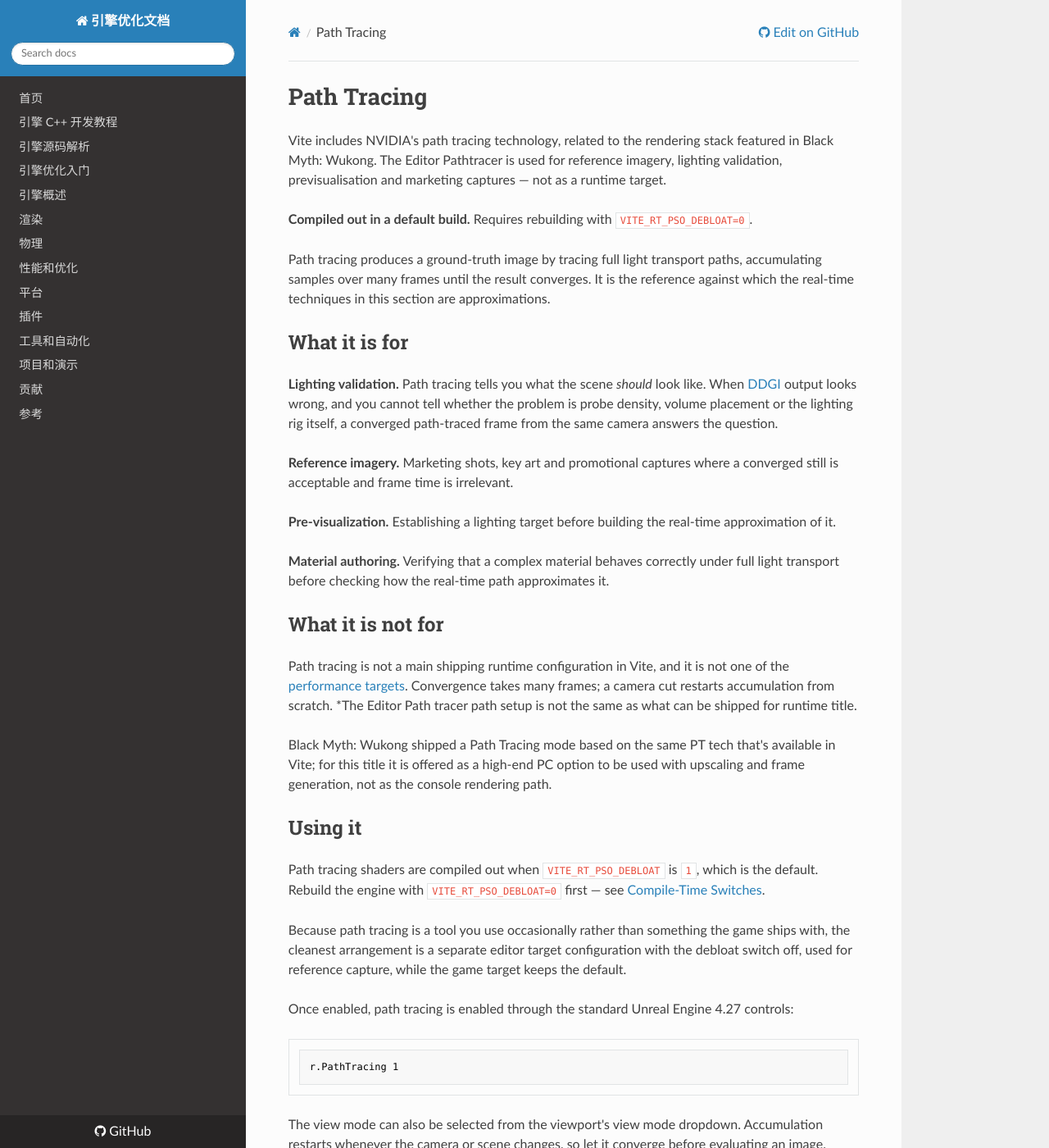
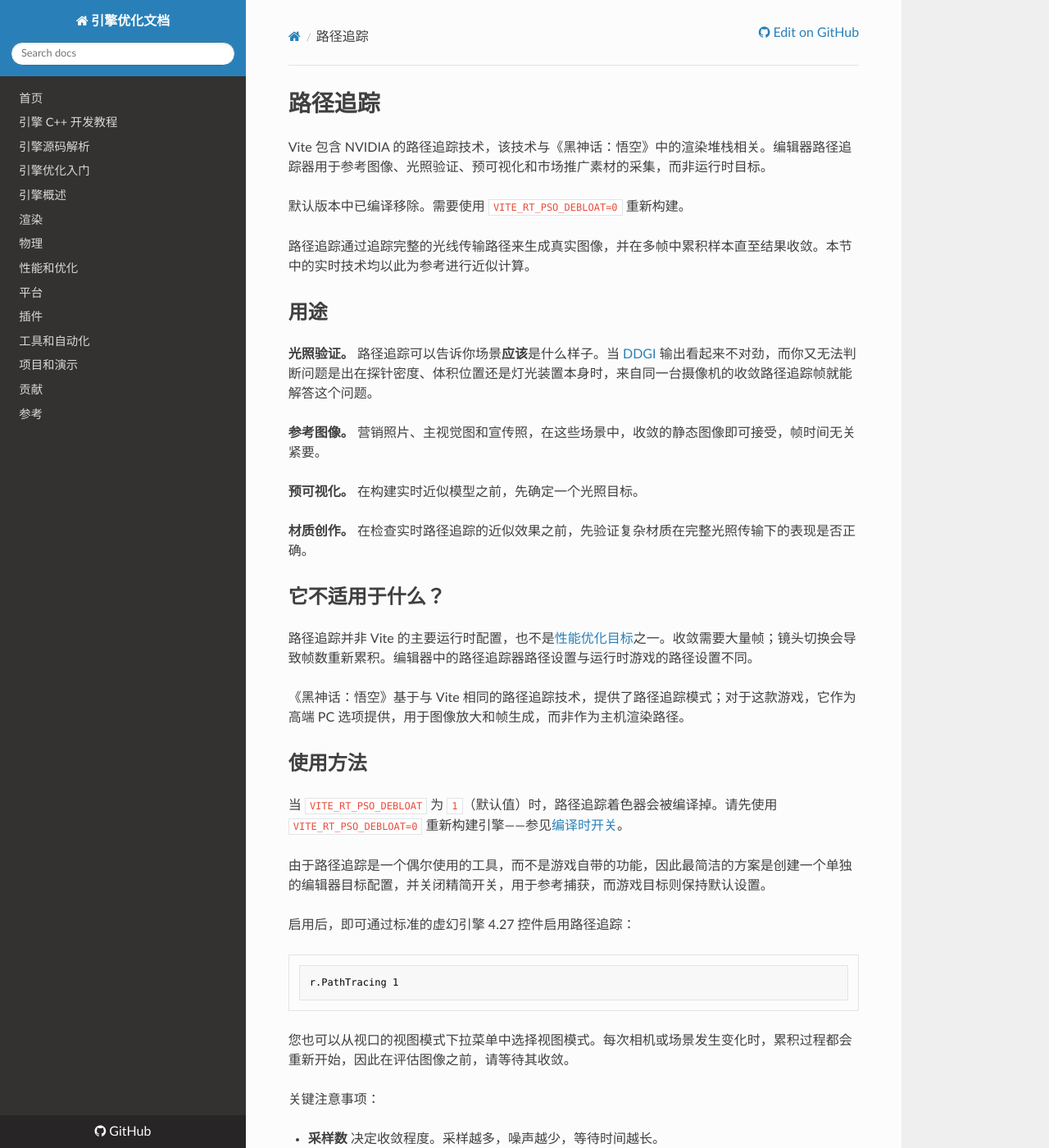
Before and after one commit to OpenHUTB/cpp, an MkDocs documentation site: the page built from docs/optimization/Rendering/Path-Tracing.md, in a window 1280 px wide and 1400 px high. Shown: the whole window at 82% size. Built offline with MkDocs 1.6.1, drawn with Linux system fonts in a browser that asks for light colours; nearby versions of some CDN libraries; a script that is not in the unit is left out; some of the changed text lies outside the part shown.

````diff
--- a/docs/optimization/Rendering/Path-Tracing.md
+++ b/docs/optimization/Rendering/Path-Tracing.md
@@ -1,95 +1,72 @@
-# Path Tracing
+# 路径追踪
 
-<tldr>
-<p>
-Vite includes NVIDIA's path tracing technology, related to the rendering stack featured in Black Myth: Wukong.
-The Editor Pathtracer is used for reference imagery, lighting validation, previsualisation and marketing captures &mdash; not as a
-runtime target.
-</p>
-<p>
-<b>Compiled out in a default build.</b> Requires rebuilding with
-<code>VITE_RT_PSO_DEBLOAT=0</code>.
-</p>
-</tldr>
+Vite 包含 NVIDIA 的路径追踪技术，该技术与《黑神话：悟空》中的渲染堆栈相关。编辑器路径追踪器用于参考图像、光照验证、预可视化和市场推广素材的采集，而非运行时目标。
 
-Path tracing produces a ground-truth image by tracing full light transport paths, accumulating samples over
-many frames until the result converges. It is the reference against which the real-time techniques in this
-section are approximations.
+默认版本中已编译移除。需要使用 `VITE_RT_PSO_DEBLOAT=0` 重新构建。
 
-## What it is for
+路径追踪通过追踪完整的光线传输路径来生成真实图像，并在多帧中累积样本直至结果收敛。本节中的实时技术均以此为参考进行近似计算。
 
-**Lighting validation.** Path tracing tells you what the scene *should* look like. When
-[DDGI](./DDGI-Dynamic.md) output looks wrong, and you cannot tell whether the problem is probe density, volume
-placement or the lighting rig itself, a converged path-traced frame from the same camera answers the
-question.
+## 用途
 
-**Reference imagery.** Marketing shots, key art and promotional captures where a converged still is
-acceptable and frame time is irrelevant.
+**光照验证。** 路径追踪可以告诉你场景**应该**是什么样子。当 [DDGI](./DDGI-Dynamic.md) 输出看起来不对劲，而你又无法判断问题是出在探针密度、体积位置还是灯光装置本身时，来自同一台摄像机的收敛路径追踪帧就能解答这个问题。
 
-**Pre-visualization.** Establishing a lighting target before building the real-time approximation of it.
+**参考图像。** 营销照片、主视觉图和宣传照，在这些场景中，收敛的静态图像即可接受，帧时间无关紧要。
 
-**Material authoring.** Verifying that a complex material behaves correctly under full light transport
-before checking how the real-time path approximates it.
+**预可视化。** 在构建实时近似模型之前，先确定一个光照目标。
 
-## What it is not for
+**材质创作。** 在检查实时路径追踪的近似效果之前，先验证复杂材质在完整光照传输下的表现是否正确。
 
-Path tracing is not a main shipping runtime configuration in Vite, and it is not one of the
-[performance targets](../EngineOverview/Performance-Targets.md). Convergence takes many frames; a camera cut restarts
-accumulation from scratch. *The Editor Path tracer path setup is not the same as what can be shipped for runtime title.
+## 它不适用于什么？
 
-Black Myth: Wukong shipped a Path Tracing mode based on the same PT tech that's available in Vite; for this title
-it is offered as a high-end PC option to be used with upscaling and frame generation, not as the console rendering path.
+路径追踪并非 Vite 的主要运行时配置，也不是[性能优化目标](../EngineOverview/Performance-Targets.md)之一。收敛需要大量帧；镜头切换会导致帧数重新累积。编辑器中的路径追踪器路径设置与运行时游戏的路径设置不同。
 
-## Using it
+《黑神话：悟空》基于与 Vite 相同的路径追踪技术，提供了路径追踪模式；对于这款游戏，它作为高端 PC 选项提供，用于图像放大和帧生成，而非作为主机渲染路径。
 
-Path tracing shaders are compiled out when `VITE_RT_PSO_DEBLOAT` is `1`, which is the default. Rebuild the
-engine with `VITE_RT_PSO_DEBLOAT=0` first &mdash; see [Compile-Time Switches](../Performance/Compile-Time-Switches.md).
+## 使用方法
 
-Because path tracing is a tool you use occasionally rather than something the game ships with, the cleanest
-arrangement is a separate editor target configuration with the debloat switch off, used for reference
-capture, while the game target keeps the default.
+当 `VITE_RT_PSO_DEBLOAT` 为 `1`（默认值）时，路径追踪着色器会被编译掉。请先使用 `VITE_RT_PSO_DEBLOAT=0` 重新构建引擎——参见[编译时开关](../Performance/Compile-Time-Switches.md)。
 
-Once enabled, path tracing is enabled through the standard Unreal Engine 4.27 controls:
+
+由于路径追踪是一个偶尔使用的工具，而不是游戏自带的功能，因此最简洁的方案是创建一个单独的编辑器目标配置，并关闭精简开关，用于参考捕获，而游戏目标则保持默认设置。
+
+启用后，即可通过标准的虚幻引擎 4.27 控件启用路径追踪：
 
 ```
 r.PathTracing 1
 ```
 
-The view mode can also be selected from the viewport's view mode dropdown. Accumulation restarts whenever
-the camera or scene changes, so let it converge before evaluating an image.
+您也可以从视口的视图模式下拉菜单中选择视图模式。每次相机或场景发生变化时，累积过程都会重新开始，因此在评估图像之前，请等待其收敛。
 
-Key considerations:
+关键注意事项：
 
-- **Sample count** determines convergence. More samples, less noise, longer wait.
-- **Maximum bounces** determines how much indirect light is captured. Interiors need more than exteriors.
-- **Movie Render Queue** is the right tool for producing converged sequences, since it can hold each frame
-  until it has accumulated the requested number of samples.
+- **采样数** 决定收敛程度。采样越多，噪声越少，等待时间越长。
+- **最大反射次数** 决定了捕获的间接光量。室内场景比室外场景需要更多反射次数。
+- **影片渲染队列** 是生成收敛序列的理想工具，因为它能够暂停每一帧，直到累积到所需的采样数。
 
-## Comparing against the real-time path
+## 与实时路径对比
 
-The most useful workflow is A/B comparison from a fixed camera.
+最有效的流程是从固定摄像机进行 A/B 对比。
 
-<procedure title="Validate real-time lighting against path tracing" id="validate-lighting">
-    <step>Place a camera at a representative viewpoint and lock it.</step>
-    <step>Capture the real-time image with your shipping rendering configuration.</step>
-    <step>Switch to path tracing and let the frame converge fully.</step>
-    <step>
-        Compare. Differences in overall brightness and bounce colour usually indicate DDGI probe density or
-        volume placement problems. Differences confined to contact areas indicate you need
-        <a href="./SSGI.md">SSGI</a> or stronger <a href="./Ambient-Occlusion.md">ambient occlusion</a>.
-        Differences in reflections point at <a href="./RT-Reflections.md">reflection</a> settings.
-    </step>
-    <step>Adjust the real-time configuration and repeat, rather than adjusting the lighting rig to compensate.</step>
-</procedure>
 
-That last step is the important one. If the real-time approximation is wrong, fix the approximation.
-Compensating by distorting the lighting rig produces a scene that only looks correct from one camera and
-under one configuration.
+### 验证实时光照与路径追踪的一致性
 
-## See also
+1. 将摄像机放置在具有代表性的视点并锁定。
 
-- [Ray Tracing](./Ray-Tracing.md)
-- [Global Illumination](./Global-Illumination.md)
-- [Dynamic DDGI](./DDGI-Dynamic.md)
-- [Compile-Time Switches](../Performance/Compile-Time-Switches.md)
-- [Colour Management](../Rendering/Color-Management.md)
+2. 使用最终渲染配置捕获实时图像。
+
+3. 切换到路径追踪，并等待帧完全收敛。
+
+4. 进行比较。整体亮度和反射颜色的差异通常表明 DDGI 探针密度或体积放置存在问题。仅限于接触区域的差异表明您需要 [SSGI](./SSGI.md) 或更强的[环境光遮蔽](./Ambient-Occlusion.md)。反射的差异指向[反射](./RT-Reflections.md)设置。
+
+5. 调整实时配置并重复上述步骤，而不是调整灯光装置进行补偿。
+
+最后一步至关重要。如果实时近似值有误，请修正该近似值。通过扭曲灯光装置进行补偿只能使场景在特定摄像机和特定配置下看起来正确。
+
+
+## 另请参阅
+
+- [光线追踪](./Ray-Tracing.md)
+- [全局光照](./Global-Illumination.md)
+- [动态 DDGI](./DDGI-Dynamic.md)
+- [编译时开关](../Performance/Compile-Time-Switches.md)
+- [色彩管理](../Rendering/Color-Management.md)
````
Also changed, not shown: docs/optimization/ProjectsAndDemos/Attic-Scene.md (+1 -1 lines), docs/optimization/Rendering/RTXDI.md (+30 -42 lines), docs/optimization/Rendering/Shading-Models.md (+57 -83 lines).
